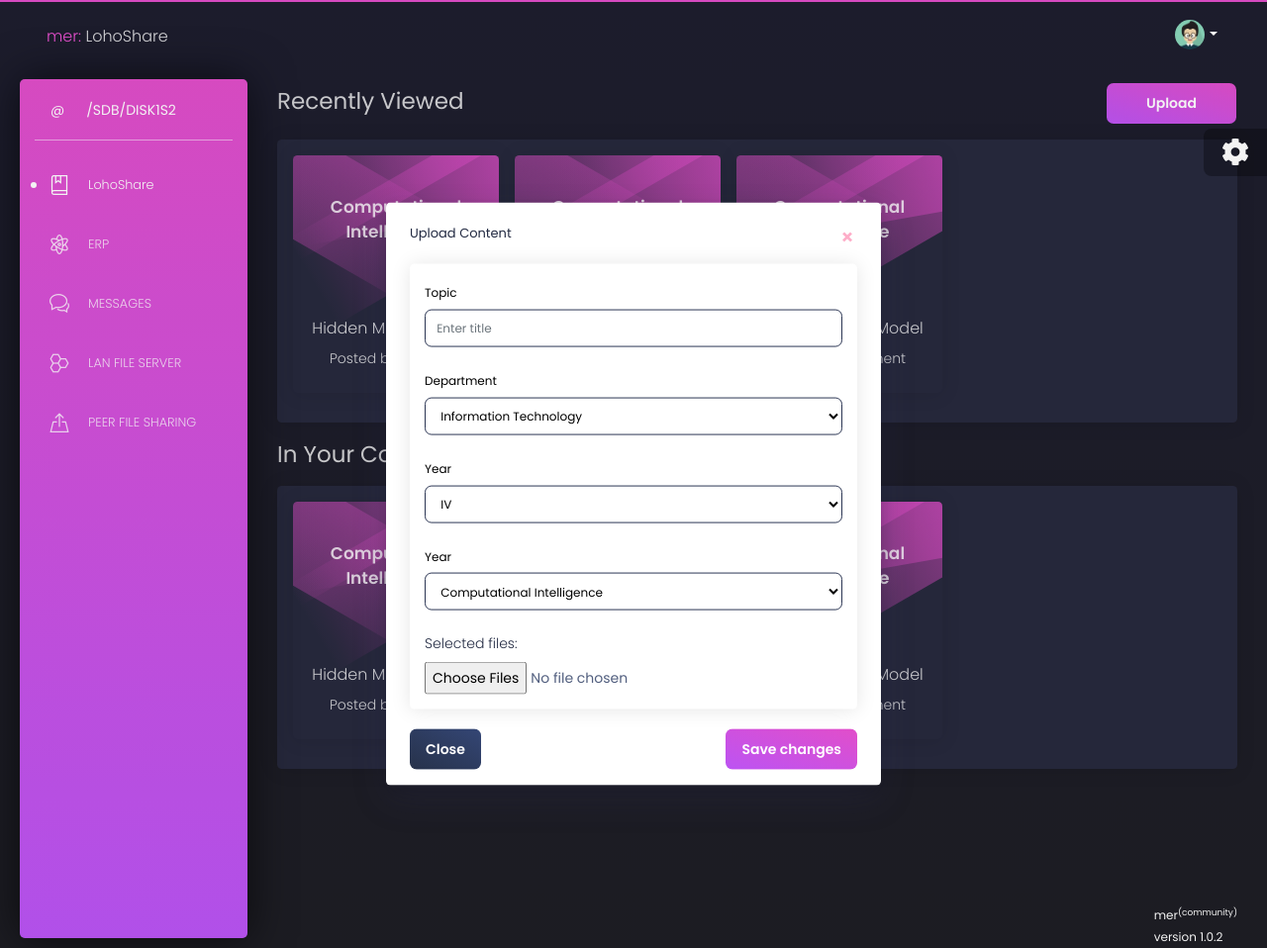
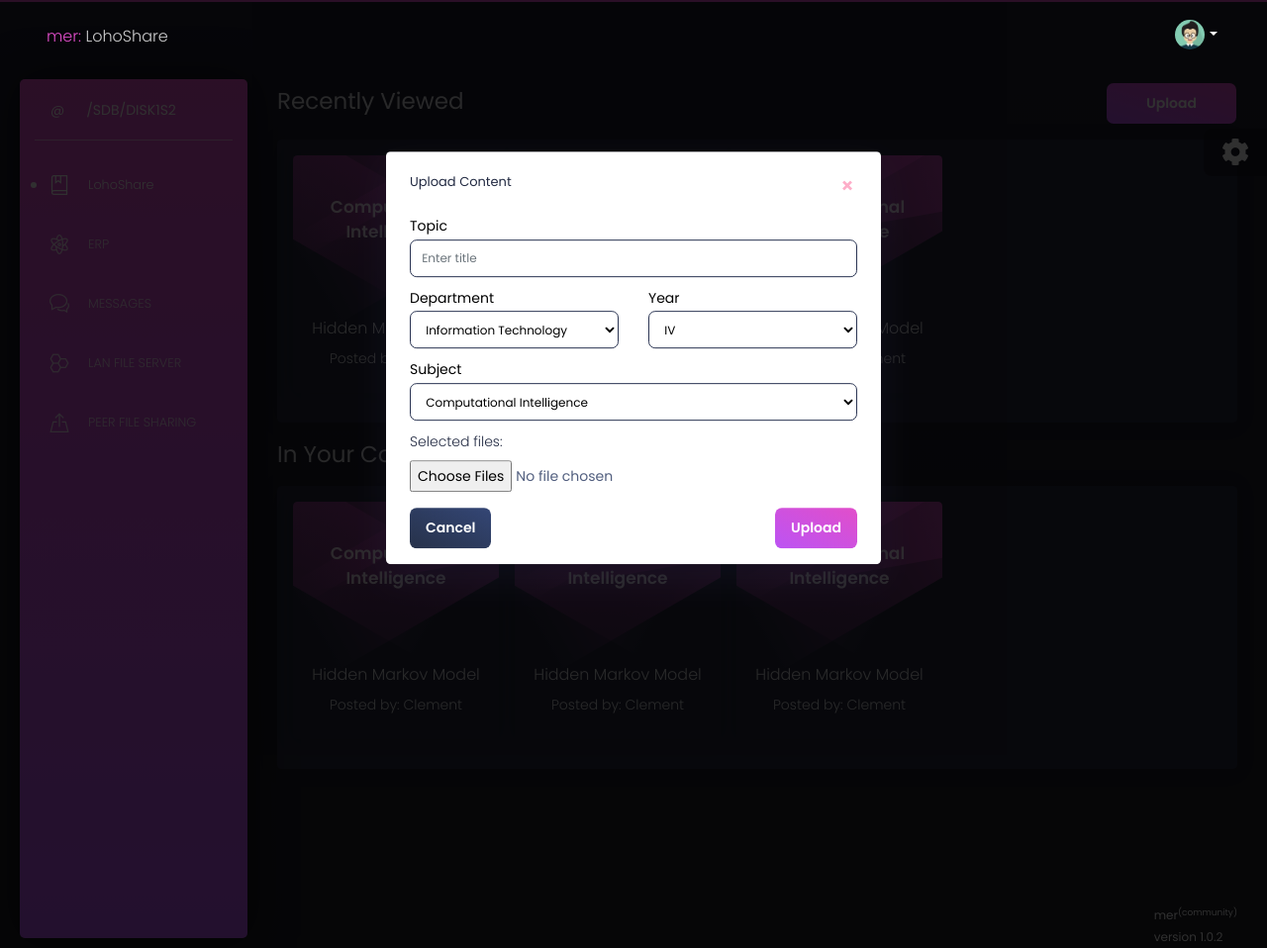
Before and after one commit to theflyingrahul/mercommunity, a Django app: page /lohoshare/ in a window 1280 px wide, after a click on "Upload". Shown: the whole page at 99% size. Run offline with Django 3.2, Linux system fonts and the light colour scheme; some libraries are stand-ins or nearby versions.

Commit message:
LohoShare: Upload content form is complete

```diff
--- a/navi/static/navi/css/styles.css
+++ b/navi/static/navi/css/styles.css
@@ -16,3 +16,27 @@
   background-size: cover;
   -o-background-size: cover;
 }
+
+.ngdialog-overlay {
+    display:block;
+    width:100%;
+    height:100%;
+    background:#333333;
+    background:rgba(0,0,0,0.8);
+    z-index:10000;
+    position:fixed;
+    top:0;
+    left:0;
+    overflow: scroll;
+}
+.ngdialog-content{
+    text-align: center;
+    width:100%;
+    height:100%;
+    padding-top:30px;
+    padding-bottom:30px;
+
+    /* Optional if you want content vertically centered */
+    display:table-cell;
+    vertical-align: middle;
+}
--- a/navi/templates/navi/lohoshare.html
+++ b/navi/templates/navi/lohoshare.html
@@ -7,6 +7,8 @@
     <meta content="width=device-width, initial-scale=1, shrink-to-fit=no" name="viewport">
     <link href="{% static 'navi/assets/img/apple-icon.png' %}" rel="apple-touch-icon" sizes="76x76">
     <link href="{% static 'navi/assets/img/favicon.png' %}" rel="icon" type="image/png">
+    <link href="{% static 'navi/css/styles.css' %}" rel="stylesheet" type="text/css">
+
     <title>
         mer:LAN
     </title>
@@ -19,6 +21,85 @@
 </head>
 
 <body class="">
+
+<!-- Modal -->
+<div aria-hidden="true" aria-labelledby="exampleModalLabel" class="modal fade ngdialog-overlay" id="exampleModal"
+     role="dialog" tabindex="-1">
+    <div class="modal-dialog" role="document">
+        <div class="modal-content">
+            <div class="modal-header">
+                <h5 class="modal-title" id="exampleModalLabel">Upload Content</h5>
+                <button aria-label="Close" class="close" data-dismiss="modal" type="button">
+                    <span aria-hidden="true">&times;</span>
+                </button>
+            </div>
+            <div class="modal-body">
+                <form>
+                    <label class="mb-0" for="title" style="color: black">Topic</label>
+                    <input class="form-control mb-2" id="title" placeholder="Enter title"
+                           style="" style="color: black" type="text">
+
+                    <div class="row">
+                        <div class="col">
+                            <label class="mb-0" for="dept" style="color: black">Department</label>
+                            <select class="form-control mb-2" id="dept" style="color: black">
+                                <option selected>Information Technology</option>
+                                <option>Computer Science and Engineering</option>
+                                <option>Electrical and Electronic Engineering</option>
+                                <option>Electronics and Communication Engineering</option>
+                                <option>Mechanical Engineering</option>
+                            </select>
+                        </div>
+                        <div class="col">
+                            <label class="mb-0" for="year" style="color: black">Year</label>
+                            <select class="form-control mb-2" id="year" style="color: black">
+                                <option selected>IV</option>
+                                <option>III</option>
+                                <option>II</option>
+                                <option>I</option>
+                            </select>
+
+                        </div>
+                    </div>
+
+
+                    <label class="mb-0" for="subject" style="color: black">Subject</label>
+                    <select class="form-control mb-2" id="subject" style="color: black">
+                        <option selected>Computational Intelligence</option>
+                        <option>...</option>
+                    </select>
+                    <p>Selected files:</p>
+                    <input id="file" multiple
+                           name="file"
+                           onchange="javascript:updateList()"
+                           type="file"/>
+
+                    <div id="fileList"></div>
+                    <script>
+                                updateList = function() {
+                                var input = document.getElementById('file');
+                                var output = document.getElementById('fileList');
+                                var children = "";
+                                for (var i = 0; i < input.files.length; ++i) {
+                                    children += '<li style="color: black">' + input.files.item(i).name + '</li>';
+                                }
+                                output.innerHTML = '<ul>'+children+'</ul>';
+                            }
+
+
+                    </script>
+                </form>
+            </div>
+            <div class="modal-footer">
+                <button class="btn btn-secondary" data-dismiss="modal" type="button">Cancel
+                </button>
+                <button class="btn btn-primary" type="button">Upload</button>
+            </div>
+        </div>
+    </div>
+</div>
+
+
 <div class="wrapper">
     <div class="sidebar">
         <div class="sidebar-wrapper">
@@ -155,85 +236,6 @@
                                     name="button" type="button">
                                 Upload
                             </button>
-                        </div>
-                        <!-- Modal -->
-                        <div aria-hidden="true" aria-labelledby="exampleModalLabel" class="modal fade" id="exampleModal"
-                             role="dialog" tabindex="-1">
-                            <div class="modal-dialog" role="document">
-                                <div class="modal-content">
-                                    <div class="modal-header">
-                                        <h5 class="modal-title" id="exampleModalLabel">Upload Content</h5>
-                                        <button aria-label="Close" class="close" data-dismiss="modal" type="button">
-                                            <span aria-hidden="true">&times;</span>
-                                        </button>
-                                    </div>
-                                    <div class="modal-body">
-
-                                        <div class="card mb-1" style="background-color: white">
-                                            <div align="left" class="card-body">
-                                                <form>
-                                                    <label for="title" style="color: black">Topic</label>
-                                                    <input class="form-control" id="title" placeholder="Enter title"
-                                                           style="" style="color: black" type="text">
-
-                                                    <label for="dept" style="color: black">Department</label>
-                                                    <select class="form-control" id="dept" style="color: black">
-                                                        <option selected>Information Technology</option>
-                                                        <option>Computer Science and Engineering</option>
-                                                        <option>Electrical and Electronic Engineering</option>
-                                                        <option>Electronics and Communication Engineering</option>
-                                                        <option>Mechanical Engineering</option>
-                                                    </select>
-
-                                                    <label for="year" style="color: black">Year</label>
-                                                    <select class="form-control" id="year" style="color: black">
-                                                        <option selected>IV</option>
-                                                        <option>III</option>
-                                                        <option>II</option>
-                                                        <option>I</option>
-                                                    </select>
-
-                                                    <label for="subject" style="color: black">Year</label>
-                                                    <select class="form-control" id="subject" style="color: black">
-                                                        <option selected>Computational Intelligence</option>
-                                                        <option>...</option>
-                                                    </select>
-                                                    <p>Selected files:</p>
-                                                    <input id="file" multiple
-                                                           name="file"
-                                                           onchange="javascript:updateList()"
-                                                           type="file"/>
-
-                                                    <div id="fileList"></div>
-                                                    <script>
-                                                    updateList = function() {
-                                                    var input = document.getElementById('file');
-                                                    var output = document.getElementById('fileList');
-                                                    var children = "";
-                                                    for (var i = 0; i < input.files.length; ++i) {
-                                                        children += '<li style="color: black">' + input.files.item(i).name + '</li>';
-                                                    }
-                                                    output.innerHTML = '<ul>'+children+'</ul>';
-                                                }
-
-
-
-                                                    </script>
-                                                </form>
-
-
-                                            </div>
-                                        </div>
-
-
-                                    </div>
-                                    <div class="modal-footer">
-                                        <button class="btn btn-secondary" data-dismiss="modal" type="button">Close
-                                        </button>
-                                        <button class="btn btn-primary" type="button">Save changes</button>
-                                    </div>
-                                </div>
-                            </div>
                         </div>
 
                     </div>
@@ -556,6 +558,11 @@
 
 
 
+
+
+
+
+
 </script>
 </body>
 
```
